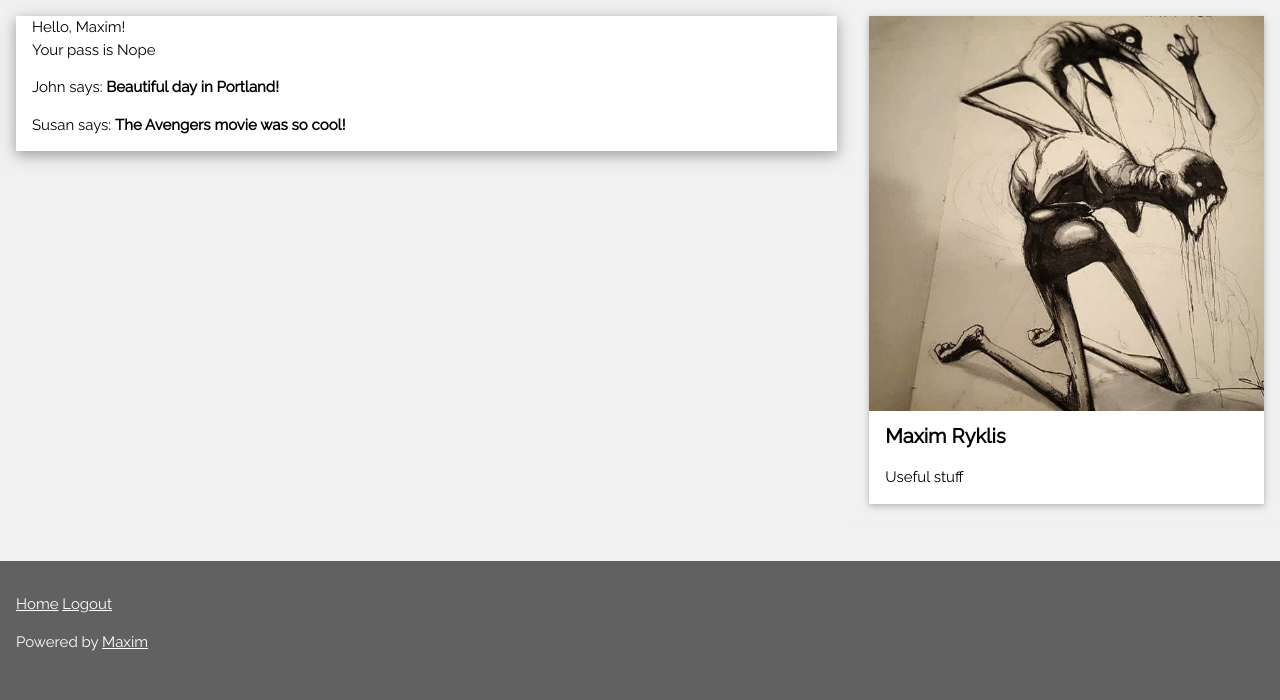
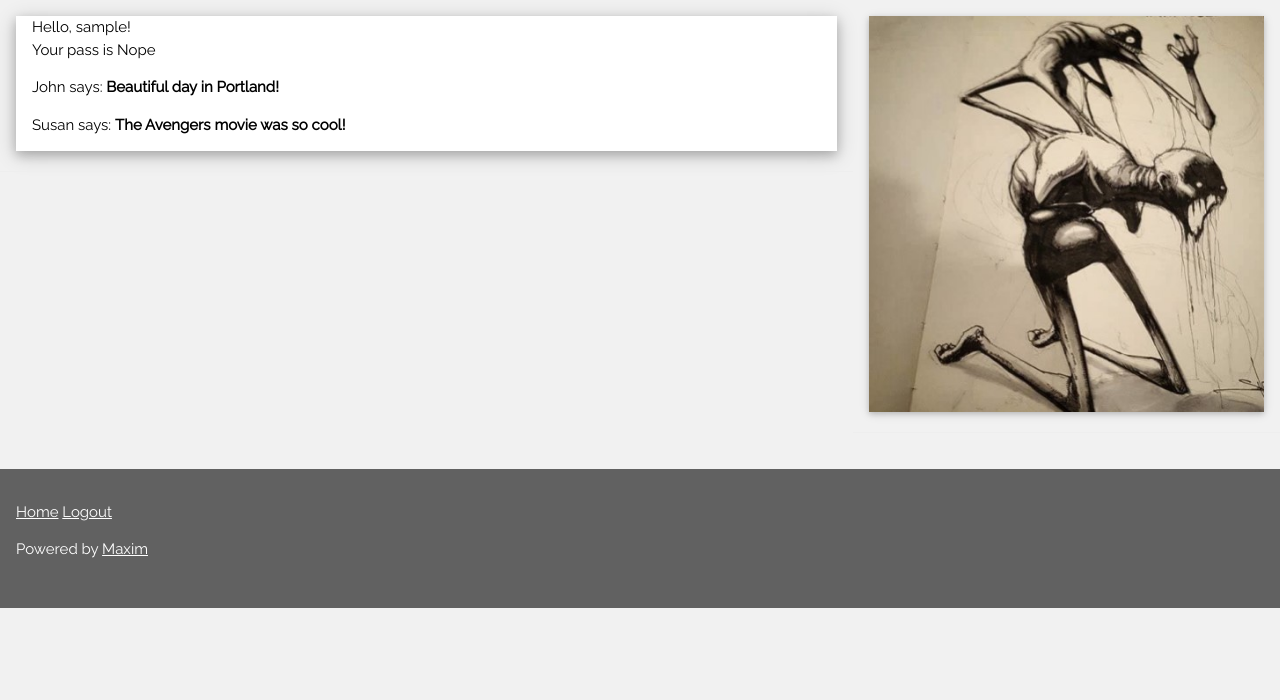
Before and after one commit to mryklis/mysite2, a Flask app: page / in a window 1280 px wide. Shown: the part 169-869 px from the top of the page. After the commit the page ends 777 px from the top, so only its background shows below. Run offline with Flask 2, Linux system fonts and the light colour scheme; the visitor is signed in with stand-in values (Sample User, id 1); data comes from the database, SQL or seed files in the repository; both versions use the stored data as it was after the commit.

Commit message:
update css

```diff
--- a/app/models.py
+++ b/app/models.py
@@ -2,6 +2,7 @@ from app import db
 from datetime import datetime
 from flask_login import UserMixin
 from app import login
+from werkzeug.security import generate_password_hash, check_password_hash
 
 
 
--- a/app/routes.py
+++ b/app/routes.py
@@ -34,9 +34,6 @@ def login():
             flash('Invalid username or password')
             return redirect(url_for('login'))
         login_user(user, remember=form.remember_me.data)
-        # if not next_page or url_parse(next_page).netloc != '':
-        #     next_page = url_for('index')
-        #     return redirect(next_page)
         return redirect(url_for('index'))
     return render_template('login.html', title='Sign In', form=form)
 
--- a/app/templates/base.html
+++ b/app/templates/base.html
@@ -56,12 +56,13 @@
         <div class="w3-col l4">
         <!-- About Card -->
         <div class="w3-card w3-margin w3-margin-top">
-        <img src="/static/images/logo.jpg" style="width:100%">
-        <div class="w3-container w3-white">
-          <h4><b>Maxim Ryklis</b></h4>
-          <p>Useful stuff</p>
-        </div>
-        </div><hr>
+
+        <img class="w3-image" src="/static/images/logo.jpg">
+        <!--<div class="w3-container w3-white">
+
+
+       </div>-->
+       </div><hr>
         <!-- END GRID -->
         </div><br>
 
--- a/app/templates/index.html
+++ b/app/templates/index.html
@@ -1,7 +1,7 @@
 
 {% extends "base.html" %}
     {% block content %}
-        Hello, {{ user.username }}!<br>
+        Hello, {{ current_user.username }}!<br>
         Your pass is {{user.password}}
         {% for post in posts %}
             <div><p>{{ post.author.username }} says: <b>{{ post.body }}</b></p></div>
```
Also changed, not shown: app.db, app/static/css/w3.css, app/static/images/logo.jpg, 1 other file.
